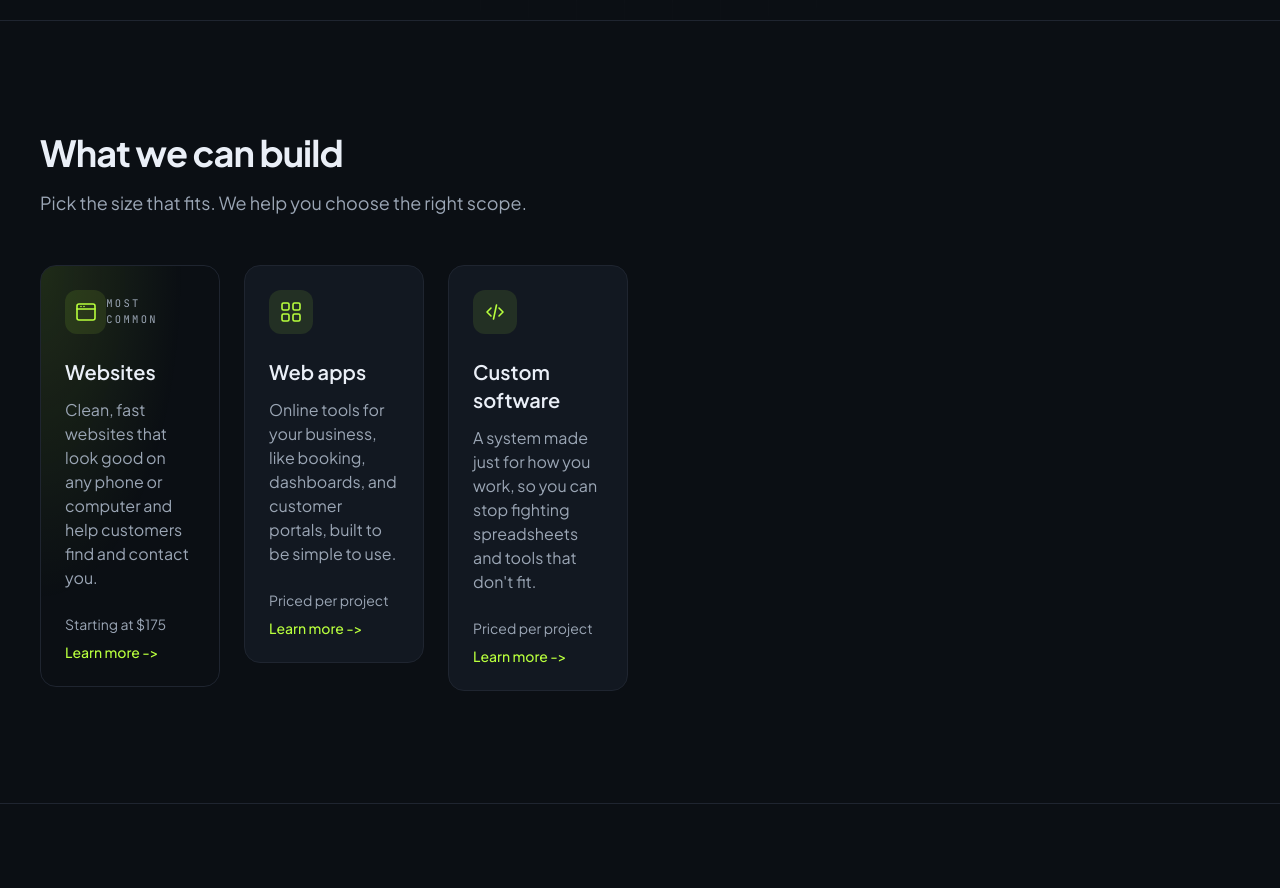
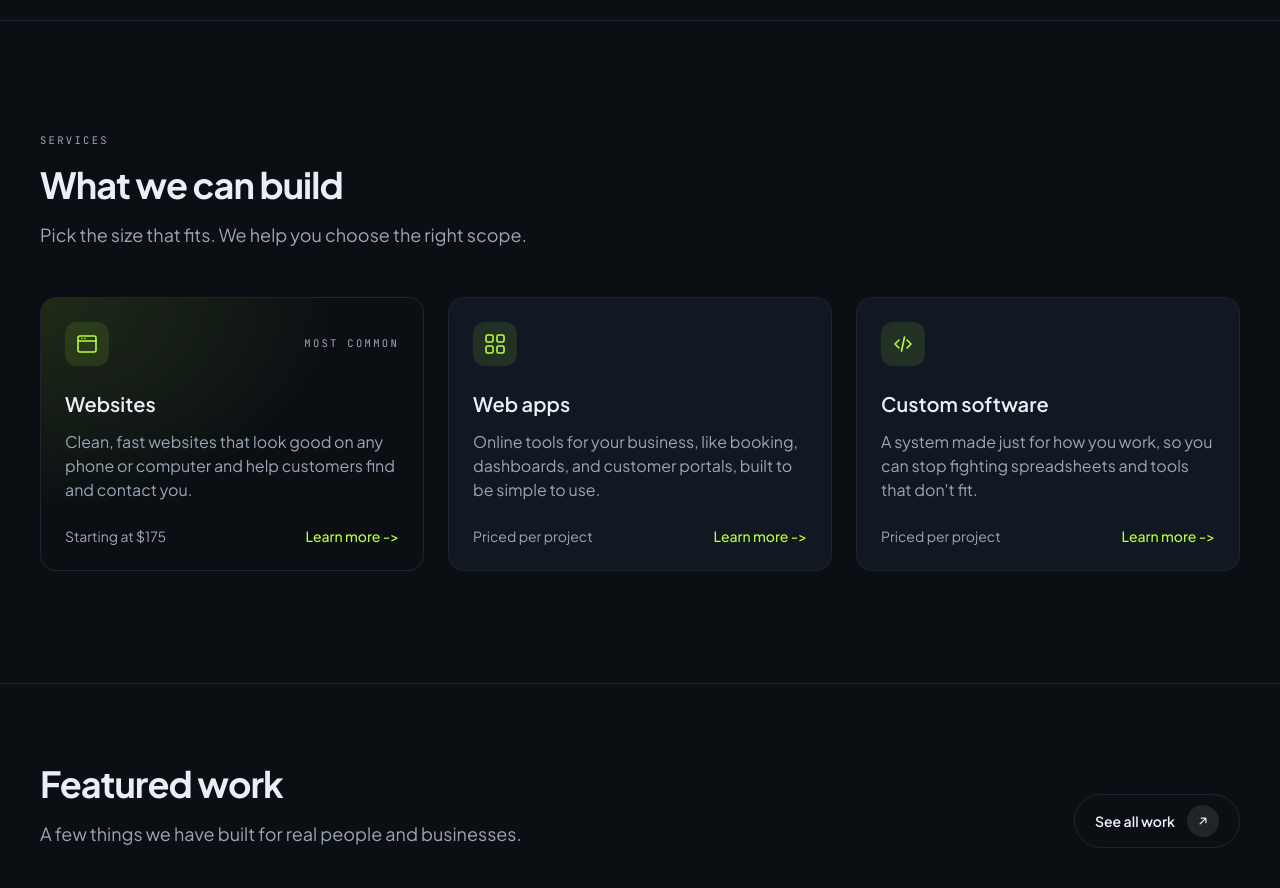
Before and after one commit to Tiann-htz/BinDev, a Next.js app: page / in a window 1280 px wide. Shown: the part 780-1668 px from the top of the page. Built offline with nearby package versions, Linux system fonts and the light colour scheme; no server answers.

Commit message:
Restore original Services cards layout (3 equal cards on desktop)

```diff
--- a/src/components/sections/home/ServiceCards.js
+++ b/src/components/sections/home/ServiceCards.js
@@ -1,7 +1,6 @@
 import Link from "next/link";
 import Container from "@/components/ui/Container";
 import Reveal from "@/components/ui/Reveal";
-import SpotlightCard from "@/components/ui/SpotlightCard";
 import { services } from "@/data/services";
 
 const icons = {
@@ -51,7 +50,10 @@ export default function ServiceCards() {
     <section className="border-t border-hair bg-background text-foreground">
       <Container className="py-20 sm:py-28">
         <div className="max-w-2xl">
-          <h2 className="text-3xl font-bold tracking-tight sm:text-4xl">
+          <p className="font-mono text-[10.5px] uppercase tracking-[0.22em] text-muted">
+            Services
+          </p>
+          <h2 className="mt-4 text-3xl font-bold tracking-tight sm:text-4xl">
             What we can build
           </h2>
           <p className="mt-4 text-lg text-muted">
@@ -59,24 +61,18 @@ export default function ServiceCards() {
           </p>
         </div>
 
-        <Reveal delay={120} className="mt-12 grid grid-cols-1 gap-6 md:grid-cols-2 lg:grid-flow-dense lg:grid-cols-6">
+        <Reveal delay={120} className="mt-12 grid grid-cols-1 gap-6 lg:grid-cols-3">
           {services.map((service, i) => {
-            const span =
-              i === 0
-                ? "md:col-span-2 lg:col-span-4 lg:row-span-2"
-                : i === 1
-                ? "lg:col-span-2"
-                : "lg:col-span-2";
             const tone =
               i === 0
                 ? "bg-[radial-gradient(80%_80%_at_0%_0%,color-mix(in_srgb,var(--signal)_12%,transparent),transparent)]"
                 : "bg-surface";
             return (
-              <SpotlightCard key={service.slug} className="rounded-2xl">
-                <Link
-                  href={service.href}
-                  className={`group flex min-w-0 flex-col rounded-2xl border border-hair ${span} ${tone} p-6 transition hover:border-signal/40`}
-                >
+              <Link
+                key={service.slug}
+                href={service.href}
+                className={`group flex min-w-0 flex-col rounded-2xl border border-hair ${tone} p-6 transition hover:border-signal/40`}
+              >
                 <div className="flex items-center justify-between">
                   <span className="inline-flex h-11 w-11 items-center justify-center rounded-xl bg-signal/10 text-signal">
                     <Icon name={service.icon} />
@@ -98,7 +94,6 @@ export default function ServiceCards() {
                   </span>
                 </div>
               </Link>
-              </SpotlightCard>
             );
           })}
         </Reveal>
```
